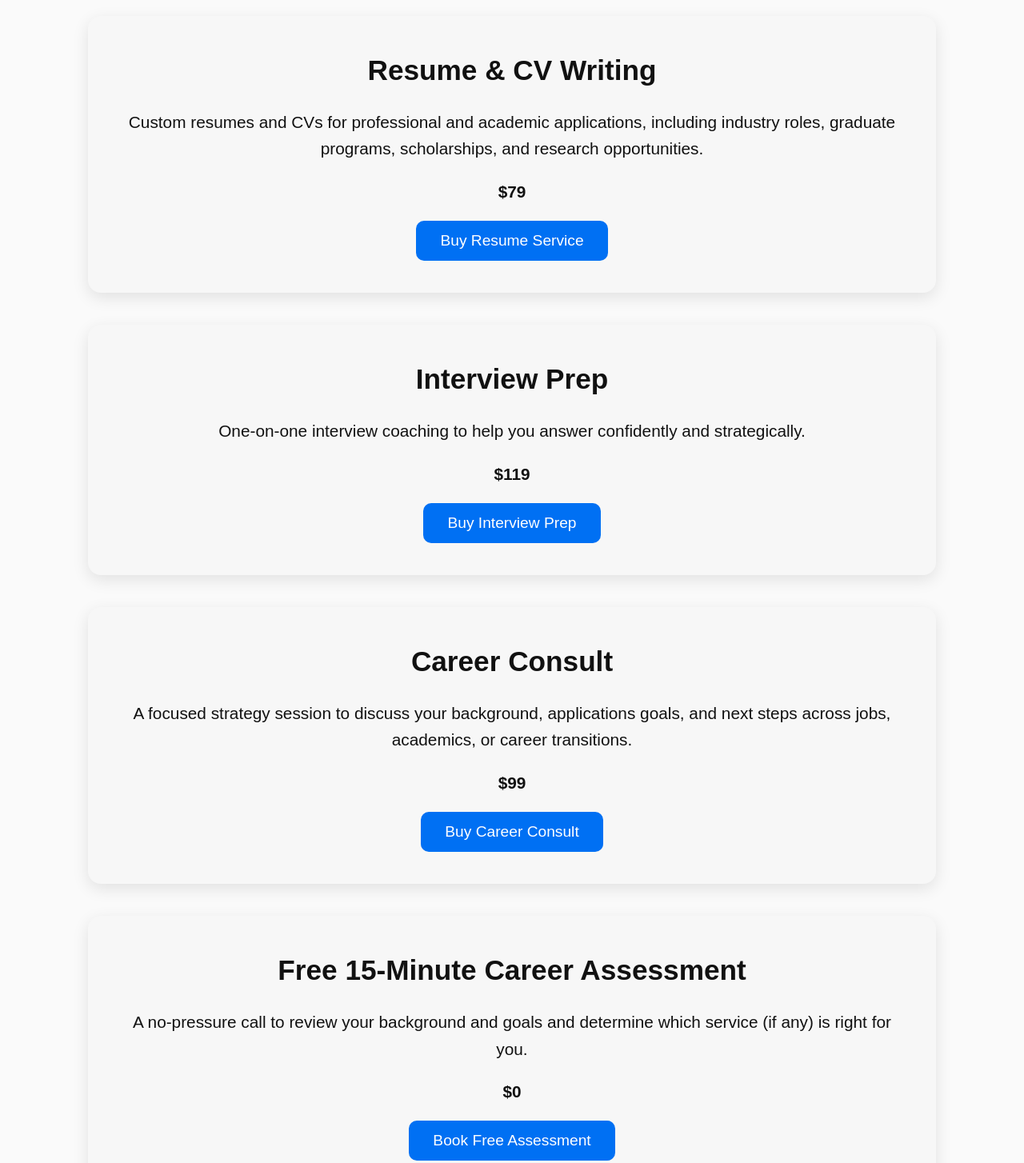
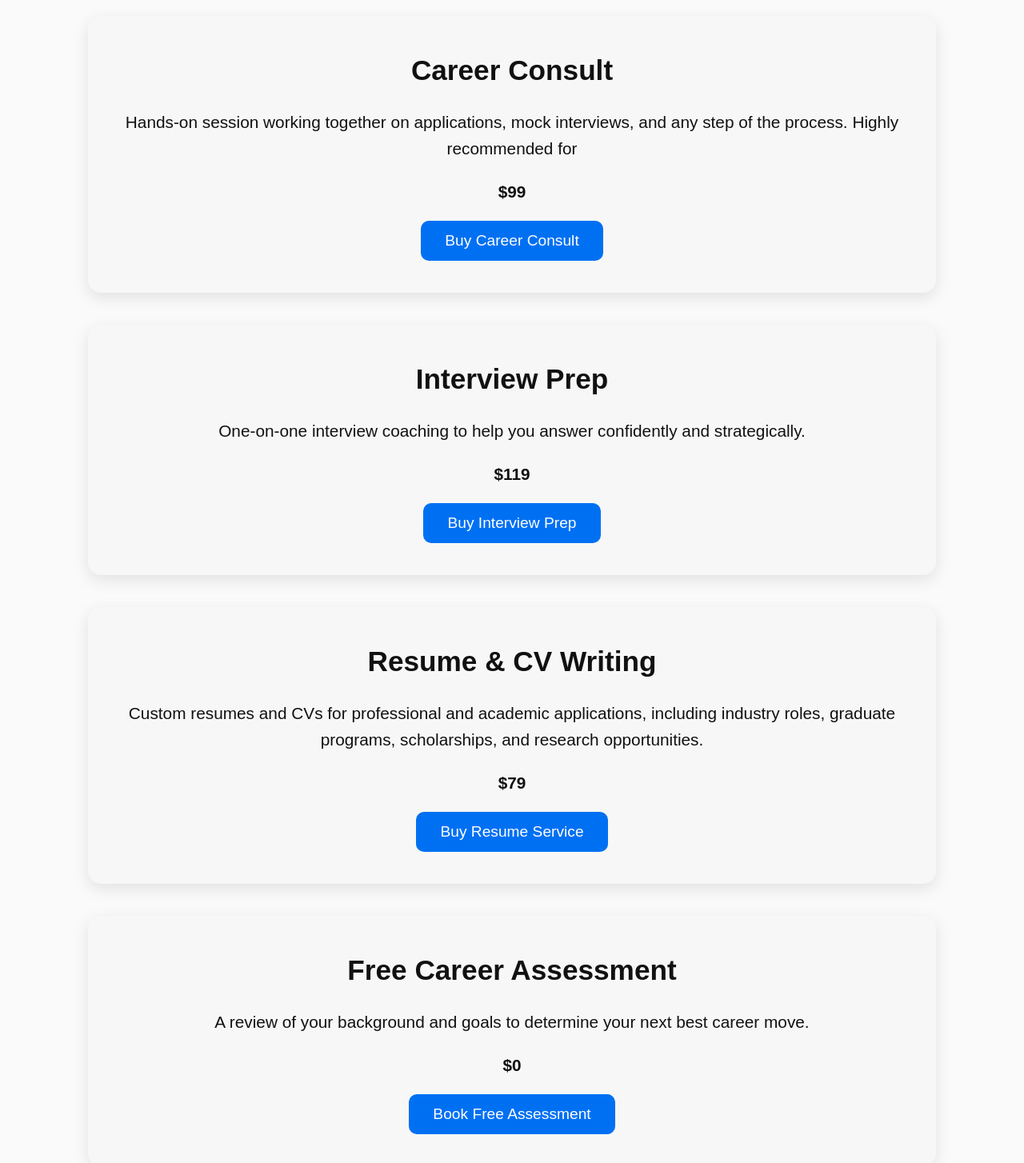
Before and after one commit to ApplyInterviewStart/applyinterviewstart.github.io, a plain HTML site: page index.html in a window 1280 px wide. Shown: the part 720-2174 px from the top of the page at 80% size. Drawn offline with Linux system fonts and the light colour scheme; a script that the page names is missing.

Commit message:
fix descriptions

```diff
--- a/index.html
+++ b/index.html
@@ -22,15 +22,15 @@
   <section id="services" class="services">
     <h2>Our Services</h2>
 
-    <!-- RESUME WRITING -->
+    <!-- CAREER CONSULT -->
     <div class="service-card">
-      <h3>Resume & CV Writing</h3>
+      <h3>Career Consult</h3>
       <p>
-        Custom resumes and CVs for professional and academic applications, including
-        industry roles, graduate programs, scholarships, and research opportunities.
+        Hands-on session working together on applications, mock interviews, and any step of the process.
+        Highly recommended for
       </p>
-      <p class="price">$79</p>
-      <button onclick="buyResume()">Buy Resume Service</button>
+      <p class="price">$99</p>
+      <button onclick="buyConsult()">Buy Career Consult</button>
     </div>
 
     <!-- INTERVIEW PREP -->
@@ -43,23 +43,23 @@
       <button onclick="buyInterview()">Buy Interview Prep</button>
     </div>
 
-    <!-- CAREER CONSULT -->
+    <!-- RESUME WRITING -->
     <div class="service-card">
-      <h3>Career Consult</h3>
+      <h3>Resume & CV Writing</h3>
       <p>
-        A focused strategy session to discuss your background, applications goals,
-        and next steps across jobs, academics, or career transitions.
+        Custom resumes and CVs for professional and academic applications, including
+        industry roles, graduate programs, scholarships, and research opportunities.
       </p>
-      <p class="price">$99</p>
-      <button onclick="buyConsult()">Buy Career Consult</button>
+      <p class="price">$79</p>
+      <button onclick="buyResume()">Buy Resume Service</button>
     </div>
 
     <!-- FREE ASSESSMENT -->
     <div class="service-card free">
-      <h3>Free 15-Minute Career Assessment</h3>
+      <h3>Free Career Assessment</h3>
       <p>
-        A no-pressure call to review your background and goals and determine
-        which service (if any) is right for you.
+        A review of your background and goals to determine
+        your next best career move.
       </p>
       <p class="price">$0</p>
       <button onclick="window.location.href='free-assessment.html'">
```
